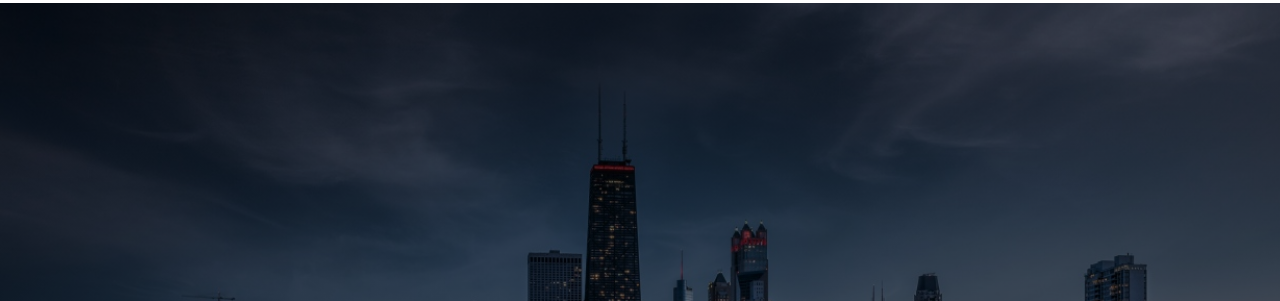
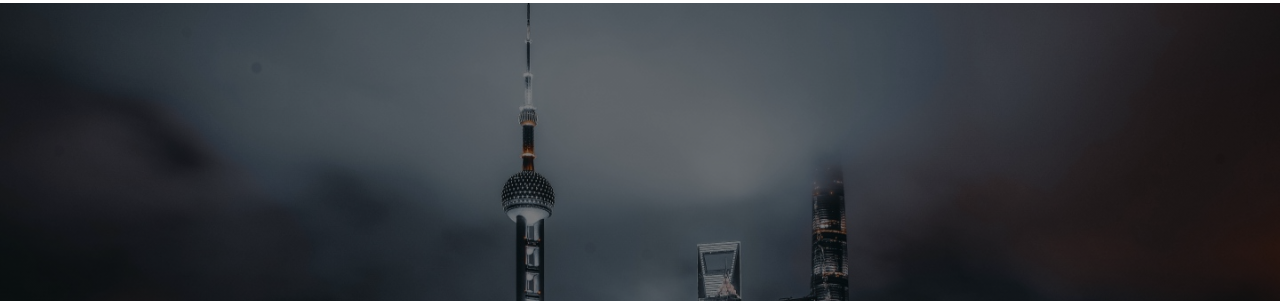
Before and after one commit to Zain676/travelbloom, a plain HTML site: page index.html in a window 1280 px wide. Shown: the part 67-368 px from the top of the page. Drawn offline with Linux system fonts and the light colour scheme.

Commit message:
final  update

```diff
--- a/style.css
+++ b/style.css
@@ -49,7 +49,7 @@
   }
 
   .hero {
-    background: linear-gradient(rgba(0, 0, 0, 0.5), rgba(0, 0, 0, 0.5)), url('/hero.jpg') no-repeat center center/cover;
+    background: linear-gradient(rgba(0, 0, 0, 0.5), rgba(0, 0, 0, 0.5)), url('/hero2.jpg') no-repeat center center/cover;
     height: 100vh;
     display: flex;
     justify-content: center;
```
Also changed, not shown: hero2.jpg (added).
